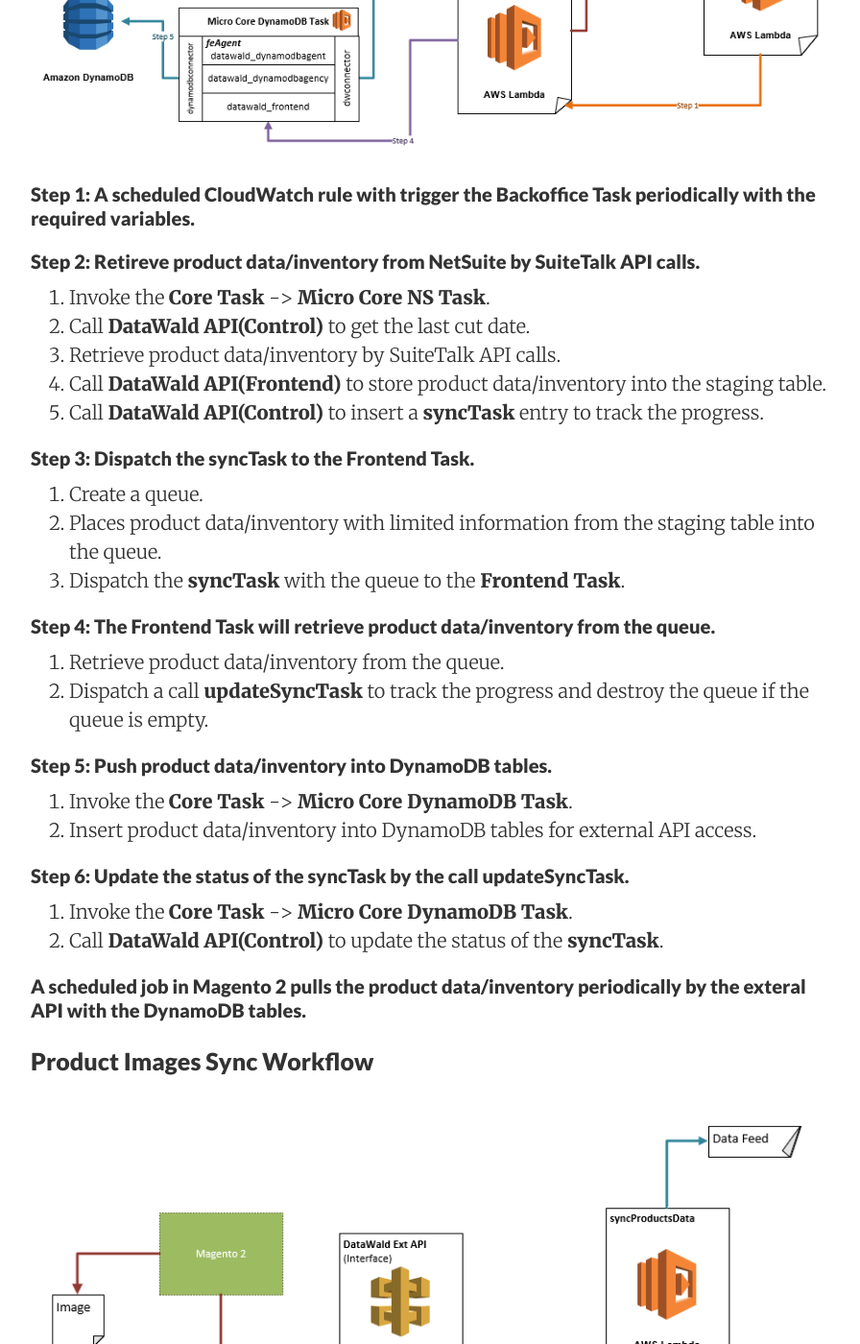
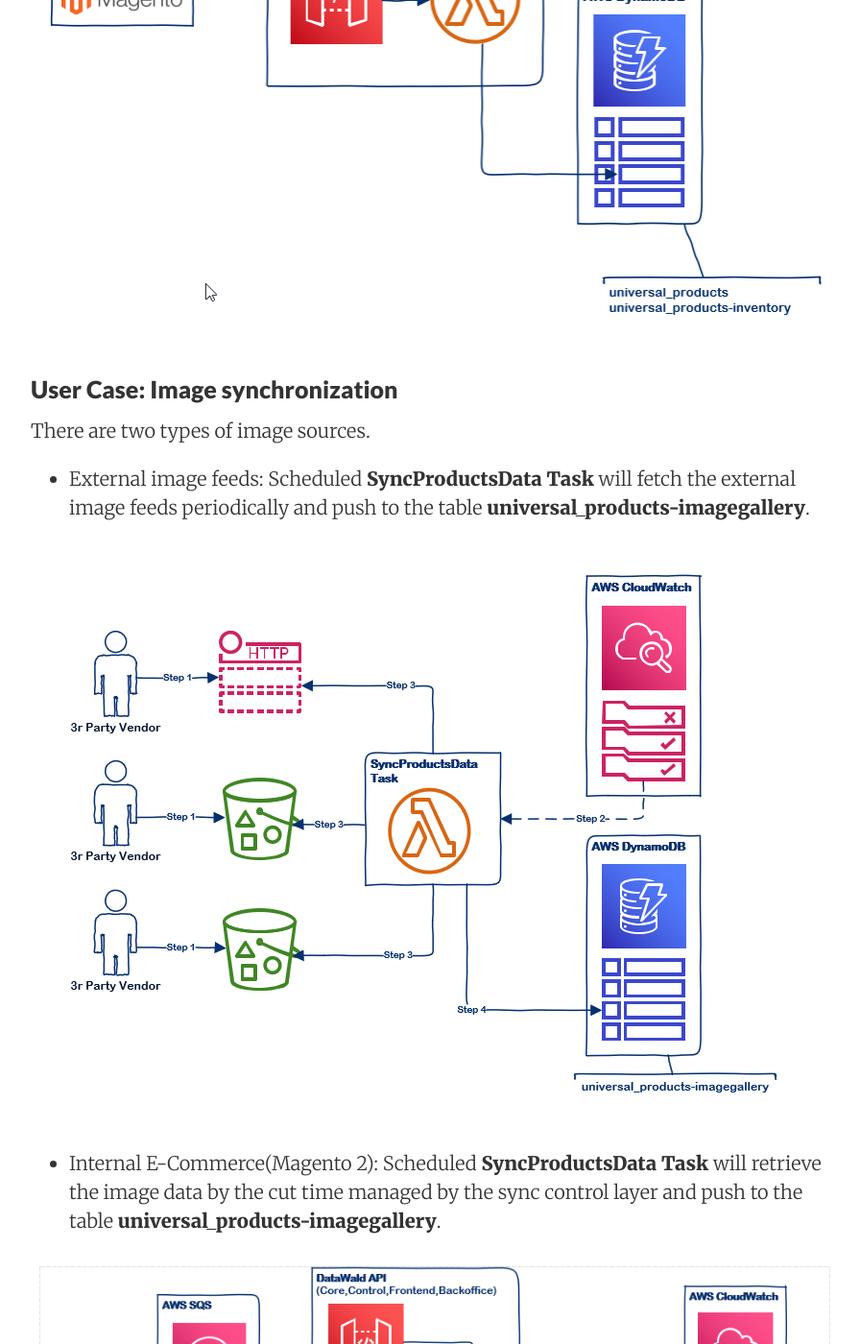
Before and after one commit to ideabosque/ideabosque.github.io, a Jekyll site: the page built from _posts/2019-07-02-DropShip-Integration-With-Mage2-NS.md, in a window 1280 px wide and 1400 px high, scrolled down 4637 px. Shown: the whole window at 96% size, without its empty margins (188-1084 px from the left). Built offline with Jekyll 4.4.1, drawn with Linux system fonts in a browser that asks for light colours; comment, search, counter and statistics services are not loaded; some of the changed text lies outside the part shown.

Commit message:
Updated " DropShip Integration between Seller and Vendor".

```diff
--- a/_posts/2019-07-02-DropShip-Integration-With-Mage2-NS.md
+++ b/_posts/2019-07-02-DropShip-Integration-With-Mage2-NS.md
@@ -1,37 +1,25 @@
 ---
 layout: post
-title: DropShip Integration Architecture
+title: DropShip Integration between Seller and Vendor
 date: 2019-07-02 16:17
-summary: DropShip integration built with NetSuite and Magento 2.
+summary: DropShip integration built to bridge NetSuite(vendor) and Magento 2(seller).
 categories: NetSuite SuiteTalk Magento2
 ---
 
 The dropship integration system addresses the requirements and workflows between the seller and the dropship vendor.
-* Order Sync: Push the orders from the seller's e-commerce website(Magento 2) to the dropship vendor's ERP system(NetSuite).
-* Product Data Sync: Sync product data from the dropship vendor's ERP system(NetSuite) to the seller's e-commerce website(Magento 2).
-* Product Inventory Sync: Catch up inventory level from the dropship vendor's ERP system(NetSuite) to the seller's e-commerce website(Magento 2).
-* Product Image Sync: Sync images into the seller's e-commerce website(Magento 2) from the data feed.
+* Order synchronization: Push the orders from the seller's E-Commerce website(Magento 2) to the dropship vendor's ERP system(NetSuite).
+* Product data/Inventory synchronization: Synchronize product data and inventory from the dropship vendor's ERP system(NetSuite) to the seller's E-Commerce website(Magento 2).
+* Image synchronization: Synchronize images into the seller's E-Commerce website(Magento 2) from the data feed.
 
-### User Case: Order Sync
-![User Case: Order Sync](/images/2019-07-05_16-18-32.png)
-Customers place orders on the seller's e-commerce(Magento 2) website, orders with the dropship vendor's items only will be pushed periodically to the middle tier with queues.  Then, the orders will be sent to the dropship vendor's ERP(NetSuite) system to be processed.
-
-### User Case: Product Data Sync
-Product data will be pulled out periodically from the dropship vendor's ERP(NetSuite) system and stored in the middle tier with the basic validation.  Then, the product data will be pushed into the seller's e-commerce(Magento 2) website for new products or exist products.
-
-### User Case: Product Inventory Sync
-Product inventory data will be pulled from the dropship vendor's ERP(NetSuite) systen to the seller's e-commerce(Magento 2) website for catching up the inventory stock level.
-
-### User Case: Product Image Sync
-Product image data is aggregated into the middle tier from the source image data feed periodically and pushed into the seller's e-commerce(Magento 2) website to insert images for products.
+![Overview](/images/2019-10-10_22-55-15.png)
 
 ### Roles
-* Customer: Who places orders on the seller's e-commerce website(Magento 2).
-* Seller: Who manages the e-commerce website(Magento 2).
+* Customer: Who places orders on the seller's E-Commerce website(Magento 2).
+* Seller: Who manages the E-Commerce website(Magento 2).
 * Dropship Vendor: who provides the dropship service for the seller.
 
 ### System
-* Seller e-commerce(Frontend): Magento 2
+* Seller E-Commerce(Frontend): Magento 2
 * Dropship Vendor(Backdffice): NetSuite
 * Middle Tier: DataWald Integration platform
     - Middle Tier API (DataWald API)
@@ -44,77 +32,32 @@ Product image data is aggregated into the middle tier from the source image data
         2. Micro Core B1 Task: A micro service to communicate with B1 with RESTfull API calls.
         3. Micro Core BC/BundleB2B Task: A micro service to interact with BC with RESTfull API calls.
 
-### Orders Sync Workflow
-![Orders Sync Workflow](/images/2019-07-02_19-01-17.png)
+### User Case: Order synchronization(from the seller to the dropship vendor)
+![User Case: Order Sync](/images/2019-07-05_16-18-32.png)
+New placed orders will be scaned by a scheduled job in E-Commerce(Magento 2).  If an order contains line items associated with the dropship vendor, the rest of line items not related to the dropship vendor will be removed and the order will be sent out to the dropship vendor through the integration layer.
 
-#### Step 1,2: Send orders periodically from Magento 2.
-1. Gain a queue.
-2. Place orders into the queue.
-3. Invoke the **Core Task** to process the queue.
+![Orders Sync Workflow Step 1](/images/2019-10-10_23-01-00.png)
 
-#### Step 3: Process orders in the queue.
-1. Invoke the **Core Task** -> **Micro Core SQS Task**.
-2. Call **DataWald API(Control)** to get the last cut date.
-3. Retrieve orders from the queue.
-4. Call **DataWald API(Backoffice)** to store orders into the staging table.
-5. Call **DataWald API(Control)** to insert a **syncTask** entry to track the progress.
+![Orders Sync Workflow Step 2](/images/2019-10-10_23-01-28.png)
 
-#### Step 4: Dispatch the syncTask to the **Backoffice Task**.
-1. Create a queue.
-2. Places orders with limited information from the staging table into the queue.
-3. Dispatch the **syncTask** with the queue to the **Backoffice Task**.
+### User Case: Product data/inventory synchronization
+Scheduled **BackOffice Task** will retrieve product data and inventory by the cut time managed by sync control layer and push to the tables "universal_products" and "universal_products-inventory"(AWS DynamoDB) through the middle tier(DataWald).  Then, a scheduled job in E-Commerce(Magento 2) will fetch the data from the universal product data/inventory feed(RESTful API) with the interval timeslot.
 
-#### Step 5: The **Backoffice Task** will retrieve orders from the queue.
-1. Retrieve orders from the queue.
-2. Dispatch a call **updateSyncTask** to track the progress and destroy the queue if the queue is empty.
+![Product Data/Inventory Sync Workflow Step 1](/images/2019-10-10_23-19-39.png)
 
-#### Step 6: Process the orders with SuiteTalk API call.
-1. Invoke the **Core Task** -> **Micro Core NS Task**.
-2. Call SuiteTalk API to insert orders.
+![Product Data/Inventory Sync Workflow Step 2](/images/2019-10-10_23-20-41.png)
 
-#### Step 7: Update the status of the **syncTask** by the call **updateSyncTask**.
-1. Invoke the **Core Task** -> **Micro Core NS Task**.
-2. Call **DataWald API(Control)** to update the status of the **syncTask**.
+### User Case: Image synchronization
+There are two types of image sources.
 
-### Product Data/Inventory Sync Workflow
-![Product Data/Inventory Sync Workflow](/images/2019-07-02_21-33-31.png)
+* External image feeds: Scheduled **SyncProductsData Task** will fetch the external image feeds periodically and push to the table **universal_products-imagegallery**.
 
-#### Step 1: A scheduled CloudWatch rule with trigger the **Backoffice Task** periodically with the required variables.
+![External image feeds](/images/2019-10-10_23-24-07.png)
 
-#### Step 2: Retireve product data/inventory from NetSuite by SuiteTalk API calls.
-1. Invoke the **Core Task** -> **Micro Core NS Task**.
-2. Call **DataWald API(Control)** to get the last cut date.
-3. Retrieve product data/inventory by SuiteTalk API calls.
-4. Call **DataWald API(Frontend)** to store product data/inventory into the staging table.
-5. Call **DataWald API(Control)** to insert a **syncTask** entry to track the progress.
+* Internal E-Commerce(Magento 2): Scheduled **SyncProductsData Task** will retrieve the image data by the cut time managed by the sync control layer and push to the table **universal_products-imagegallery**.
 
-#### Step 3: Dispatch the syncTask to the **Frontend Task**.
-1. Create a queue.
-2. Places product data/inventory with limited information from the staging table into the queue.
-3. Dispatch the **syncTask** with the queue to the **Frontend Task**.
+![Product Images Sync Workflow](/images/2019-10-10_23-24-25.png)
 
-#### Step 4: The **Frontend Task** will retrieve product data/inventory from the queue.
-1. Retrieve product data/inventory from the queue.
-2. Dispatch a call **updateSyncTask** to track the progress and destroy the queue if the queue is empty.
+Eventially, a scheduled job at the seller's E-Commerce(Magento 2) will fetch the image data from the universal image gallery feed(RESTful) with a interval timeslot.
 
-#### Step 5: Push product data/inventory into DynamoDB tables.
-1. Invoke the **Core Task** -> **Micro Core DynamoDB Task**.
-2. Insert product data/inventory into DynamoDB tables for external API access.
-
-#### Step 6: Update the status of the **syncTask** by the call **updateSyncTask**.
-1. Invoke the **Core Task** -> **Micro Core DynamoDB Task**.
-2. Call **DataWald API(Control)** to update the status of the **syncTask**.
-
-#### A scheduled job in Magento 2 pulls the product data/inventory periodically by the exteral API with the DynamoDB tables.
-
-### Product Images Sync Workflow
-![Product Images Sync Workflow](/images/2019-07-03_19-20-53.png)
-
-#### Step 1: Trigger by CloudWatch.
-A scheduled CloudWatch rule will trigger the **syncProductsData Task**.
-
-#### Step 2: Retireve data from image data feed.
-The **syncProductsData Task** will retrieve image data from the image data feed and store into a DynamoDB table.
-
-#### Step 3: Download images by image data.
-A scheduled job in Magento 2 will pull the image data by the external API call with the DynamoDB table and download the images by the image data.
+![Product Images Sync Workflow Final](/images/2019-10-10_23-24-37.png)
```
Also changed, not shown: _posts/2019-09-30-Vendors-Product-Data-Feed-Publishing-Workflow.md (+2 -2 lines), images/2019-07-02_19-01-17.png (deleted), images/2019-07-02_21-33-31.png (deleted), images/2019-07-03_19-20-53.png (deleted), images/2019-10-10_22-55-15.png (added), images/2019-10-10_23-01-00.png (added), images/2019-10-10_23-01-28.png (added), images/2019-10-10_23-19-39.png (added), images/2019-10-10_23-20-41.png (added), images/2019-10-10_23-24-07.png (added), images/2019-10-10_23-24-25.png (added), images/2019-10-10_23-24-37.png (added).
